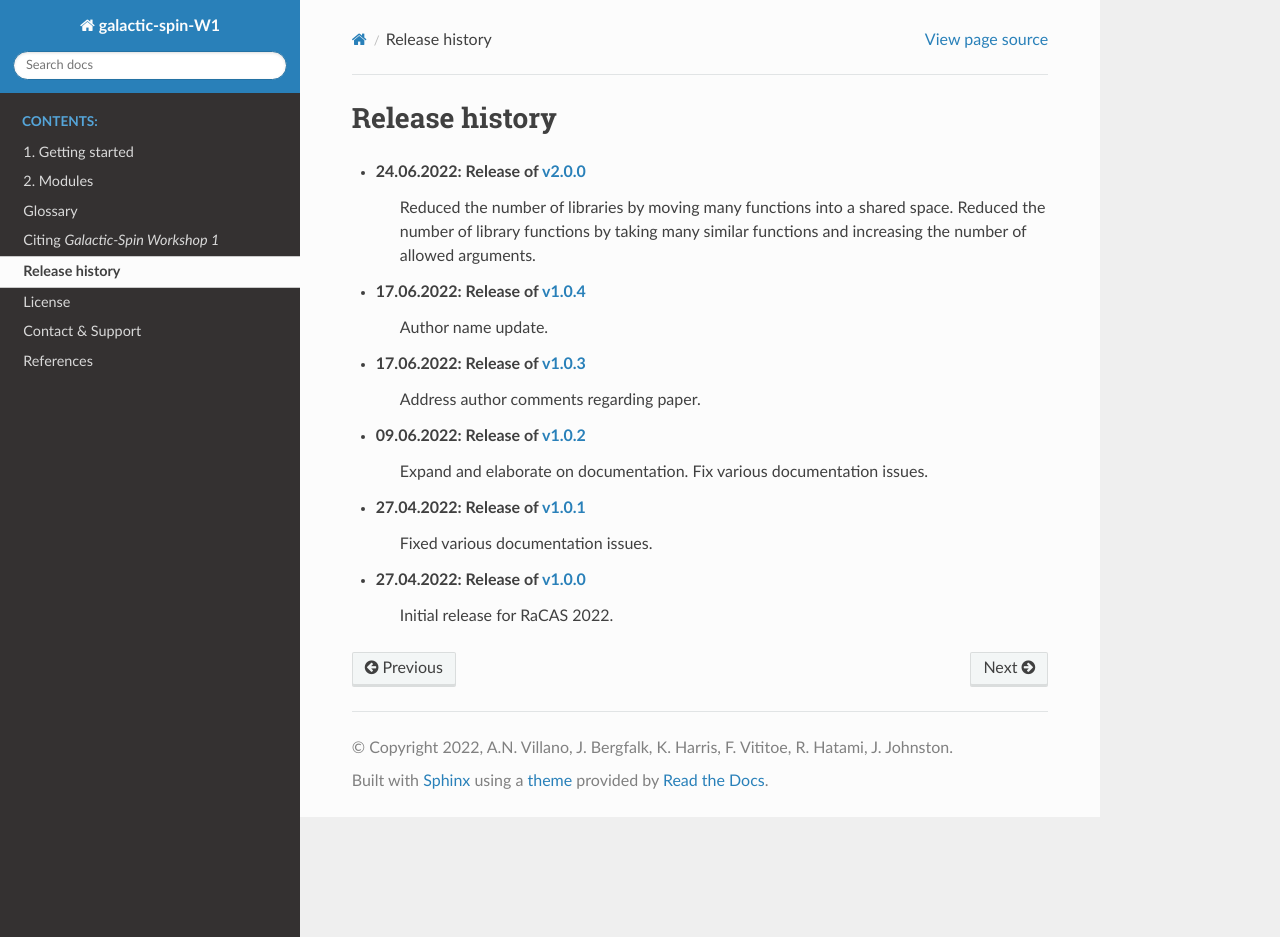
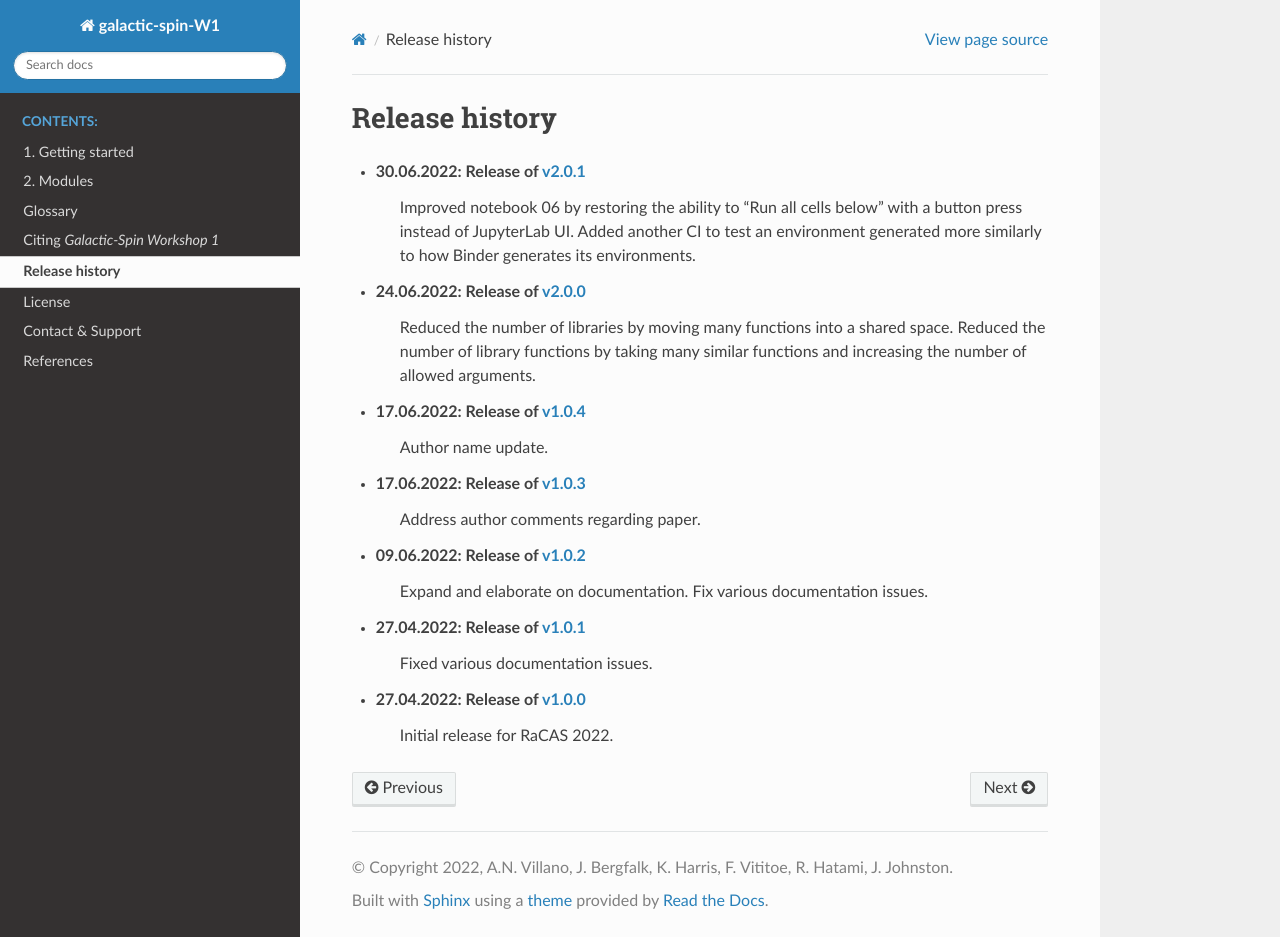
Before and after one commit to villano-lab/galactic-spin-W1, a Sphinx documentation site: the page built from docs/source/05_Release_History.rst, in a window 1280 px wide and 937 px high. Built offline with Sphinx 7.4.7 and the Read the Docs theme 2.0.0, drawn with Linux system fonts in a browser that asks for light colours.

Commit message:
Prepare docs and configs for release

```diff
--- a/docs/source/04_Citations.rst
+++ b/docs/source/04_Citations.rst
@@ -23,7 +23,7 @@ If you decide to use this code, or if you want to add a reference to it, please
     month        = {june},
     year         = {2022},
     publisher    = {Zenodo},
-    version      = {v2.0.0},
+    version      = {v2.0.1},
     doi          = {10.5281/zenodo.6588350},
     url          = {https://doi.org/10.5281/zenodo.6588350}
   }
--- a/docs/source/05_Release_History.rst
+++ b/docs/source/05_Release_History.rst
@@ -2,6 +2,9 @@
 Release history
 ===============
 
+* 30.06.2022: Release of `v2.0.1 <https://github.com/villano-lab/galactic-spin-W1/releases/tag/v2.0.1>`_
+     Improved notebook 06 by restoring the ability to "Run all cells below" with a button press instead of JupyterLab UI.
+     Added another CI to test an environment generated more similarly to how Binder generates its environments.
 * 24.06.2022: Release of `v2.0.0 <https://github.com/villano-lab/galactic-spin-W1/releases/tag/v2.0.0>`_
      Reduced the number of libraries by moving many functions into a shared space.
      Reduced the number of library functions by taking many similar functions and increasing the number of allowed arguments.
```
Also changed, not shown: README.md (+3 -2 lines), docs/source/02_Modules.rst (+20 -20 lines), 1 other file.
